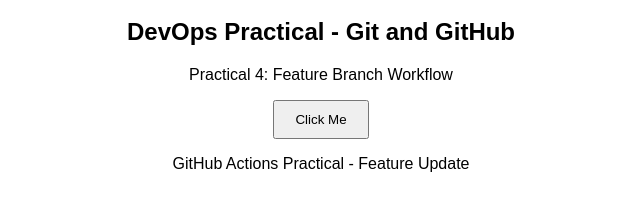
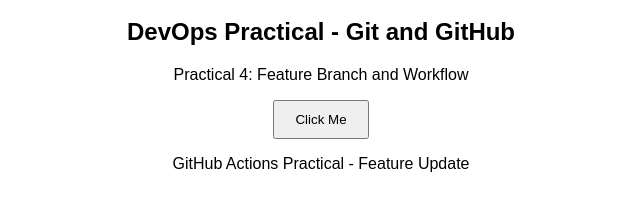
Before and after one commit to abhinavsiddartha/mid-practical, a website: page index.html in a window 1280 px wide. Shown: the part 140-350 px from the top of the page, 319-959 px from the left. Drawn offline with Linux system fonts and the light colour scheme.

Commit message:
Update HTML for Practical 4

```diff
--- a/index.html
+++ b/index.html
@@ -8,7 +8,7 @@
 
     <h1>GitHub Actions CI/CD</h1>
     <h2>DevOps Practical - Git and GitHub</h2>
-    <p>Practical 4: Feature Branch Workflow</p>
+    <p>Practical 4: Feature Branch and Workflow </p>
     <button onclick="showMessage()">Click Me</button>
     <p>GitHub Actions Practical - Feature Update</p>
     <p id="message"></p>
```
